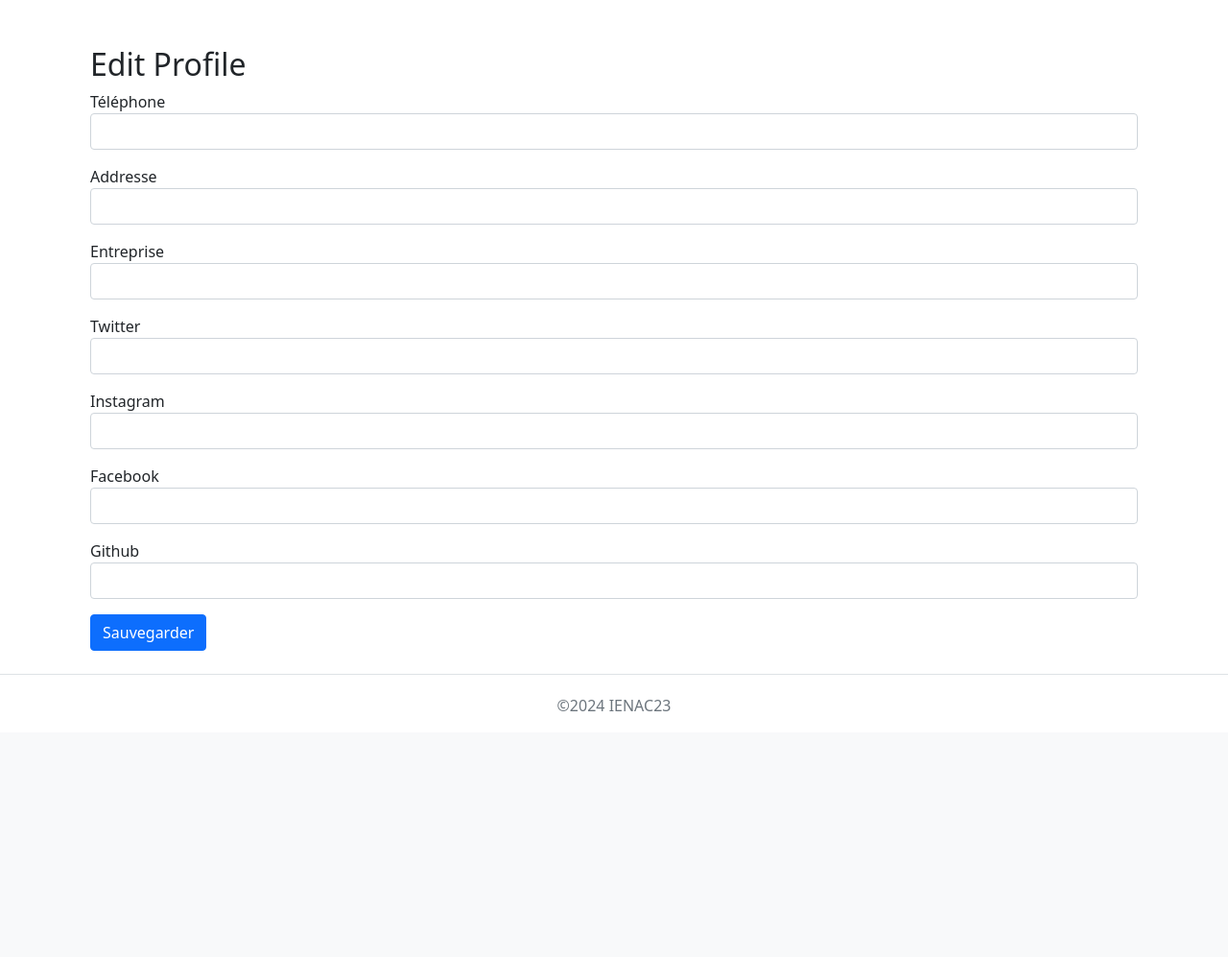
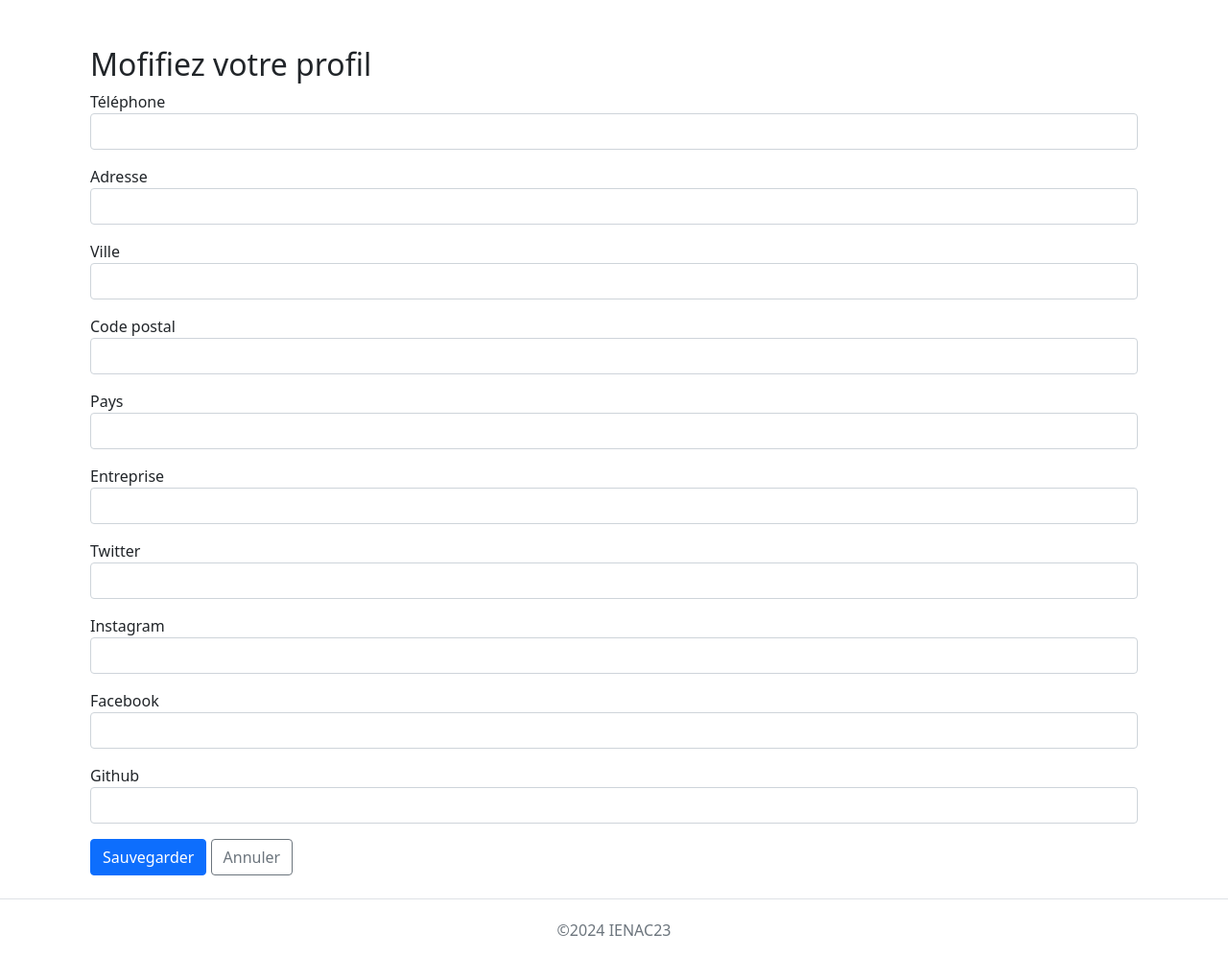
Before and after one commit to YoseAure/Projet-web, a Flask app: page /edit-profile in a window 1280 px wide. Shown: the part 64-1061 px from the top of the page at 96% size. Before the commit the page ends 805 px from the top, so only its background shows below. Run offline with Flask 3, Linux system fonts and the light colour scheme; the visitor is signed in with stand-in values (Sample User, id 1); data that the repository does not hold is empty; some libraries are stand-ins or nearby versions.

Commit message:
fix account and edit account

```diff
--- a/forms.py
+++ b/forms.py
@@ -5,30 +5,30 @@ import email_validator
 
 
 class RegistrationForm(FlaskForm):
-    first_name = StringField('Prénom', validators=[
-                             DataRequired(), Length(min=2, max=30)])
-    last_name = StringField('Nom', validators=[
-                            DataRequired(), Length(min=2, max=30)])
+    first_name = StringField('Prénom', validators=[DataRequired(), Length(min=2, max=30)])
+    last_name = StringField('Nom', validators=[DataRequired(), Length(min=2, max=30)])
     email = StringField('Email', validators=[DataRequired(), Email()])
-    password = PasswordField('Mot de passe', validators=[
-                             DataRequired(), Length(min=6)])
-    confirm_password = PasswordField('Confirmer mot de passe', validators=[
-                                     DataRequired(), EqualTo('Mot de passe')])
+    password = PasswordField('Mot de passe', validators=[DataRequired(), Length(min=6)])
+    confirm_password = PasswordField('Confirmer mot de passe', validators=[DataRequired(), EqualTo('password')])
     submit = SubmitField('Créer mon compte')
 
 
 class LoginForm(FlaskForm):
     email = StringField('Email', validators=[DataRequired(), Email()])
     password = PasswordField('Mot de passe', validators=[DataRequired()])
-    remember = BooleanField('Remember Me')
-    submit = SubmitField('connexion')
+    remember = BooleanField('Se souvenir de moi')
+    submit = SubmitField('Connexion')
+
 
 class EditProfileForm(FlaskForm):
-    phone = StringField('Téléphone', validators=[Length(min=0, max=20)])
-    address = StringField('Addresse', validators=[Length(min=0, max=255)])
-    company = StringField('Entreprise', validators=[Length(min=0, max=255)])
-    twitter = StringField('Twitter', validators=[Length(min=0, max=255)])
-    instagram = StringField('Instagram', validators=[Length(min=0, max=255)])
-    facebook = StringField('Facebook', validators=[Length(min=0, max=255)])
-    github = StringField('Github', validators=[Length(min=0, max=255)])
+    phone = StringField('Téléphone', validators=[Length(max=20)])
+    address = StringField('Adresse', validators=[Length(max=255)])
+    city = StringField('Ville', validators=[Length(max=255)])
+    postal_code = StringField('Code postal', validators=[Length(max=20)])
+    country = StringField('Pays', validators=[Length(max=255)])
+    company = StringField('Entreprise', validators=[Length(max=255)])
+    twitter = StringField('Twitter', validators=[Length(max=255)])
+    instagram = StringField('Instagram', validators=[Length(max=255)])
+    facebook = StringField('Facebook', validators=[Length(max=255)])
+    github = StringField('Github', validators=[Length(max=255)])
     submit = SubmitField('Sauvegarder')
--- a/main.py
+++ b/main.py
@@ -111,36 +111,36 @@ def account():
 
     cur = mysql.connection.cursor()
     cur.execute(
-        "SELECT phone, address, company FROM UserDetails WHERE user_id = %s", (current_user.id,))
+        "SELECT * FROM UserDetails WHERE user_id = %s", (current_user.id,))
     details = cur.fetchone()
-    phone = details[0] if details and details[0] else ''
-    address = details[1] if details and details[1] else ''
-    company = details[2] if details and details[2] else ''
-    cur.close()
-
-    cur = mysql.connection.cursor()
-    cur.execute(
-        "SELECT twitter, instagram, facebook, github FROM UserDetails WHERE user_id = %s", (current_user.id,))
-    social_links = cur.fetchone()
-    twitter = social_links[0] if social_links and social_links[0] else ''
-    instagram = social_links[1] if social_links and social_links[1] else ''
-    facebook = social_links[2] if social_links and social_links[2] else ''
-    github = social_links[3] if social_links and social_links[3] else ''
+    phone = details[1] if details and details[1] else ''
+    address = details[2] if details and details[2] else ''
+    ville = details[3] if details and details[3] else ''
+    code_postal = details[4] if details and details[4] else None
+    pays = details[5] if details and details[5] else ''
+    company = details[6] if details and details[6] else ''
+    twitter = details[7] if details and details[7] else ''
+    instagram = details[8] if details and details[8] else ''
+    facebook = details[9] if details and details[9] else ''
+    github = details[10] if details and details[10] else ''
     cur.close()
 
     return render_template('account.html',
-                           title='Account Profile',
-                           css_file='account.css',
-                           nom=nom,
-                           prenom=prenom,
-                           email=email,
-                           phone=phone,
-                           address=address,
-                           company=company,
-                           twitter=twitter,
-                           instagram=instagram,
-                           facebook=facebook,
-                           github=github)
+                            title='Account Profile',
+                            css_file='account.css',
+                            nom=nom,
+                            prenom=prenom,
+                            email=email,
+                            phone=phone,
+                            address=address,
+                            ville=ville,
+                            code_postal=code_postal,
+                            pays=pays,
+                            company=company,
+                            twitter=twitter,
+                            instagram=instagram,
+                            facebook=facebook,
+                            github=github)
 
 
 @app.route('/edit-profile', methods=['GET', 'POST'])
@@ -151,17 +151,30 @@ def edit_profile():
         cur = mysql.connection.cursor()
 
         cur.execute("""
-            INSERT INTO UserDetails (user_id, phone, address, company, twitter, instagram, facebook, github)
-            VALUES (%s, %s, %s, %s, %s, %s, %s, %s)
+            INSERT INTO UserDetails (user_id, phone, address, ville, code_postal, pays, company, twitter, instagram, facebook, github)
+            VALUES (%s, %s, %s, %s, %s, %s, %s, %s, %s ,%s, %s)
             ON DUPLICATE KEY UPDATE
                 phone = VALUES(phone),
                 address = VALUES(address),
+                ville = VALUES(ville),
+                code_postal = VALUES(code_postal),
+                pays = VALUES(pays),
                 company = VALUES(company),
                 twitter = VALUES(twitter),
                 instagram = VALUES(instagram),
                 facebook = VALUES(facebook),
                 github = VALUES(github)
-        """, (current_user.id, form.phone.data, form.address.data, form.company.data, form.twitter.data, form.instagram.data, form.facebook.data, form.github.data))
+        """, (current_user.id,
+              form.phone.data,
+              form.address.data,
+              form.city.data,
+              form.postal_code.data,
+              form.country.data,
+              form.company.data,
+              form.twitter.data,
+              form.instagram.data,
+              form.facebook.data,
+              form.github.data))
 
         mysql.connection.commit()
         cur.close()
@@ -170,17 +183,19 @@ def edit_profile():
 
     # Pre-fill form with current data
     cur = mysql.connection.cursor()
-    cur.execute("SELECT phone, address, company, twitter, instagram, facebook, github FROM UserDetails WHERE user_id = %s", (current_user.id,))
+    cur.execute("SELECT * FROM UserDetails WHERE user_id = %s", (current_user.id,))
     details = cur.fetchone()
     if details:
-        form.phone.data = details[0]
-        form.address.data = details[1]
-        form.company.data = details[2]
-        form.twitter.data = details[3]
-        form.instagram.data = details[4]
-        form.facebook.data = details[5]
-        form.github.data = details[6]
-
+        form.phone.data = details[1]
+        form.address.data = details[2]
+        form.city.data = details[3]
+        form.postal_code.data = details[4]
+        form.country.data = details[5]
+        form.company.data = details[6]
+        form.twitter.data = details[7]
+        form.instagram.data = details[8]
+        form.facebook.data = details[9]
+        form.github.data = details[10]
     cur.close()
 
     return render_template('edit-profile.html', title='Edit Profile', css_file='edit-profile.css', form=form)
--- a/templates/account.html
+++ b/templates/account.html
@@ -15,8 +15,8 @@
                                     class="rounded-circle" width="150">
                                 <div class="mt-3">
                                     <h4>{{prenom + " " + nom}} </h4>
-                                    <p class="text-secondary mb-1">Apprenti Ingénieur ENAC chez Safran</p>
-                                    <p class="text-muted font-size-sm">Paris, France</p>
+                                    <p class="text-secondary mb-1"> {{ company }} </p>
+                                    <p class="text-muted font-size-sm">{% if code_postal %}{{ code_postal }}{% endif %}{% if ville %}, {{ ville }}{% endif %}{% if pays %}, {{ pays }}{% endif %}</p>
                                     <button class="btn btn-primary">Suivre</button>
                                     <a class="btn btn-outline-primary" href="{{url_for('messages')}}">Message</a>
                                 </div>
@@ -131,7 +131,7 @@
                                     <h6 class="mb-0">Adresse</h6>
                                 </div>
                                 <div class="col-sm-9 text-secondary">
-                                    {{address}}
+                                    {{address}}{% if code_postal %}, {{ code_postal }}{% endif %}{% if ville %}, {{ville}}{% endif %}{% if pays %}, {{pays}}{% endif %}
                                 </div>
                             </div>
                             <hr>
--- a/templates/edit-profile.html
+++ b/templates/edit-profile.html
@@ -5,7 +5,7 @@
 <body>
     {% include 'navbar.html' %}
     <div class="container mt-5">
-        <h2>Edit Profile</h2>
+        <h2>Mofifiez votre profil</h2>
         <form method="POST" action="">
             {{ form.hidden_tag() }}
             <div class="mb-3">
@@ -13,6 +13,15 @@
             </div>
             <div class="mb-3">
                 {{ form.address.label }} {{ form.address(size=32, class_='form-control') }}
+            </div>
+            <div class="mb-3">
+                {{ form.city.label }} {{ form.city(size=32, class_='form-control') }}
+            </div>
+            <div class="mb-3">
+                {{ form.postal_code.label }} {{ form.postal_code(size=32, class_='form-control') }}
+            </div>
+            <div class="mb-3">
+                {{ form.country.label }} {{ form.country(size=32, class_='form-control') }}
             </div>
             <div class="mb-3">
                 {{ form.company.label }} {{ form.company(size=32, class_='form-control') }}
@@ -31,6 +40,7 @@
             </div>
             <div class="mb-3">
                 {{ form.submit(class_='btn btn-primary') }}
+                <a href="{{ url_for('account') }}" class="btn btn-outline-secondary">Annuler</a>
             </div>
         </form>
     </div>
```
